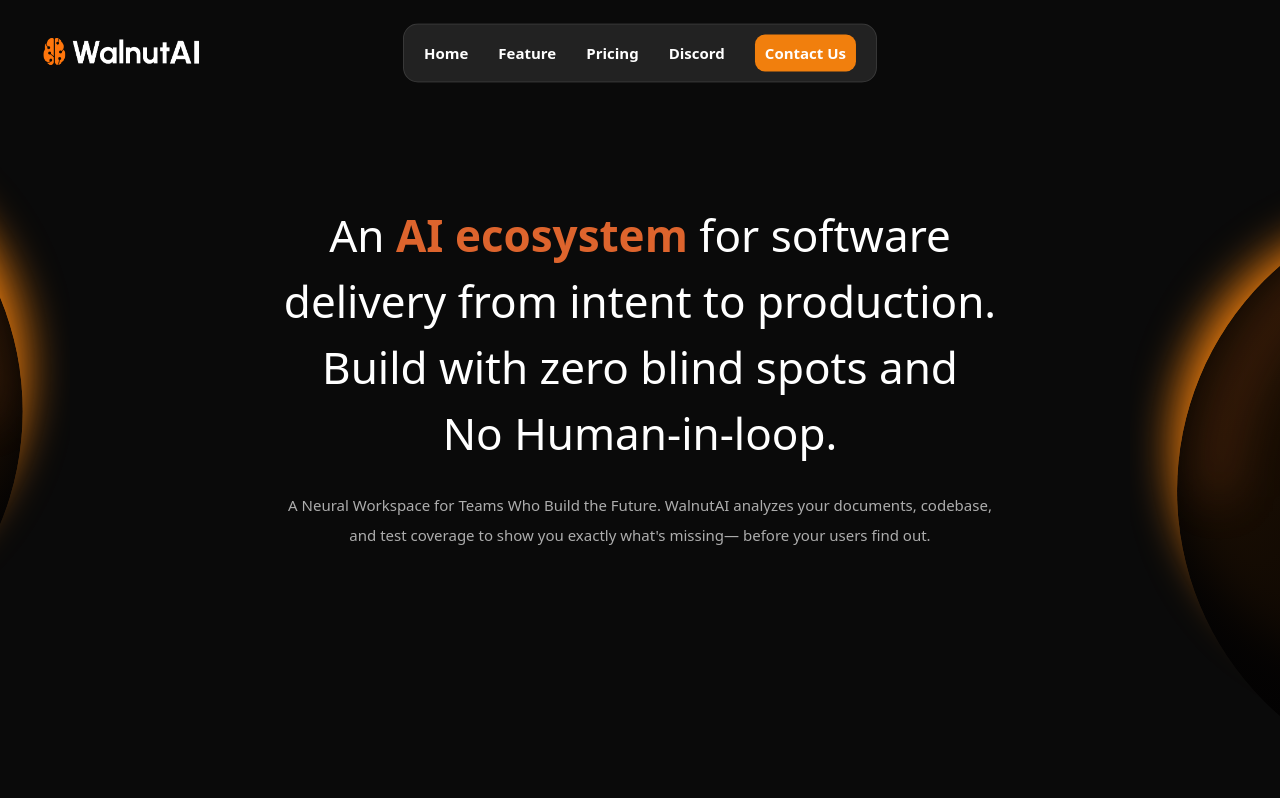
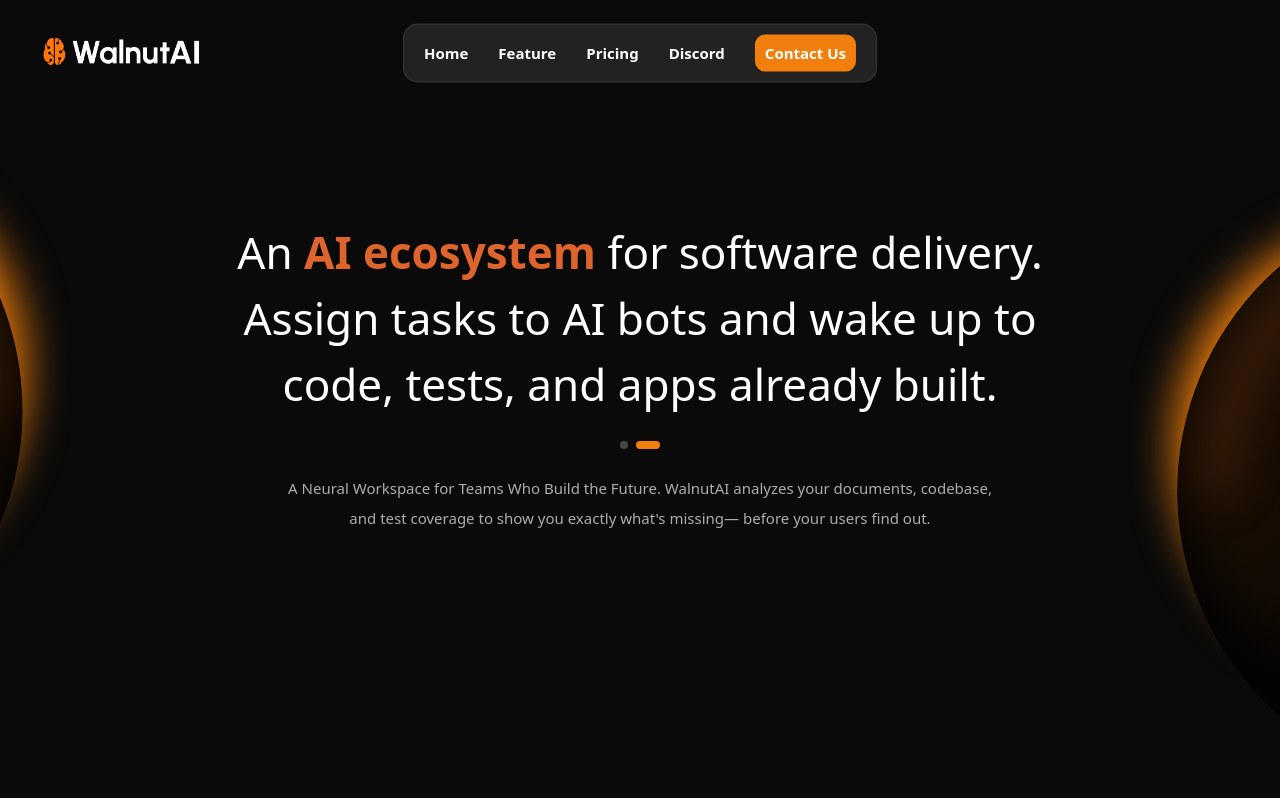
Before and after one commit to Ganesh-Ramakrishnan/walnut-webiste, a Next.js app: page / in a window 1280 px wide. Shown: the top 798 px of the page. Built offline with nearby package versions, Linux system fonts and the light colour scheme.

Commit message:
home page changes

```diff
--- a/src/app/globals.css
+++ b/src/app/globals.css
@@ -90,6 +90,13 @@
   font-weight: 600;
 }
 
+.hero-carousel {
+  display: flex;
+  flex-direction: column;
+  align-items: center;
+  margin-bottom: 24px;
+}
+
 .hero-subtitle {
   font-family: "Plus Jakarta Sans", var(--font-sans), sans-serif;
   font-size: clamp(13px, 1.2vw, 15px);
@@ -101,6 +108,29 @@
   width: 100%;
   margin: 0 auto 48px;
   padding: 0 16px;
+}
+
+.hero-carousel-dots {
+  display: flex;
+  gap: 8px;
+  justify-content: center;
+}
+
+.hero-carousel-dot {
+  width: 8px;
+  height: 8px;
+  border-radius: 50%;
+  border: none;
+  background: rgba(255, 255, 255, 0.25);
+  cursor: pointer;
+  padding: 0;
+  transition: all 0.3s ease;
+}
+
+.hero-carousel-dot.active {
+  background: #F17F0D;
+  width: 24px;
+  border-radius: 4px;
 }
 
 .hero-cta-wrapper {
--- a/src/components/FeaturesSection.tsx
+++ b/src/components/FeaturesSection.tsx
@@ -5,8 +5,7 @@ import AnimateOnScroll from "./AnimateOnScroll";
 const card: React.CSSProperties = {};
 
 const imgWrap: React.CSSProperties = {
-  width: "80%",
-  margin: "0 auto",
+  width: "100%",
   borderRadius: 14,
   overflow: "hidden",
 };
--- a/src/components/Hero.tsx
+++ b/src/components/Hero.tsx
@@ -1,17 +1,60 @@
 "use client";
 
-import { useEffect, useRef } from "react";
 import gsap from "gsap";
+import { useCallback, useEffect, useRef, useState } from "react";
+
+const carouselTitles = [
+  <>An <span className="text-orange">AI ecosystem</span> for software delivery from intent to production.</>,
+  <>An <span className="text-orange">AI ecosystem</span> for software delivery. Assign tasks to AI bots and wake up to code, tests, and apps already built.</>,
+];
+
 export default function Hero() {
   const titleRef = useRef<HTMLHeadingElement>(null);
   const subtitleRef = useRef<HTMLParagraphElement>(null);
+  const [currentIndex, setCurrentIndex] = useState(0);
+  const intervalRef = useRef<ReturnType<typeof setInterval> | null>(null);
 
+  // Initial entrance animation
   useEffect(() => {
     const tl = gsap.timeline({ defaults: { ease: "power3.out" } });
-
     tl.from(titleRef.current, { y: 40, opacity: 0, duration: 1 })
       .from(subtitleRef.current, { y: 30, opacity: 0, duration: 0.8 }, "-=0.5");
   }, []);
+
+  // Carousel auto-rotation
+  const goToSlide = useCallback((index: number) => {
+    if (!titleRef.current) return;
+    gsap.to(titleRef.current, {
+      opacity: 0,
+      y: -10,
+      duration: 0.4,
+      ease: "power2.in",
+      onComplete: () => {
+        setCurrentIndex(index);
+        gsap.fromTo(
+          titleRef.current,
+          { opacity: 0, y: 10 },
+          { opacity: 1, y: 0, duration: 0.4, ease: "power2.out" }
+        );
+      },
+    });
+  }, []);
+
+  useEffect(() => {
+    intervalRef.current = setInterval(() => {
+      const next = (currentIndex + 1) % carouselTitles.length;
+      goToSlide(next);
+    }, 4000);
+    return () => {
+      if (intervalRef.current) clearInterval(intervalRef.current);
+    };
+  }, [currentIndex, goToSlide]);
+
+  const handleDotClick = (index: number) => {
+    if (index === currentIndex) return;
+    if (intervalRef.current) clearInterval(intervalRef.current);
+    goToSlide(index);
+  };
 
   return (
     <section id="home" className="relative h-screen overflow-hidden flex items-center justify-center">
@@ -21,19 +64,24 @@ export default function Hero() {
       <img src="/assets/eclipse-right.svg" alt="" className="hero-eclipse hero-eclipse-right" />
 
       <div className="relative max-w-7xl mx-auto px-4 sm:px-6 text-center w-full">
-        {/* Main heading */}
-        <h1
-          ref={titleRef}
-          className="hero-title"
-        >
-          An <span className="text-orange">AI ecosystem</span> for software
-          <br className="hidden lg:block" />
-          delivery from intent to production.
-          <br className="hidden lg:block" />
-          Build with zero blind spots and
-          <br className="hidden lg:block" />
-          No Human-in-loop.
-        </h1>
+        {/* Carousel title */}
+        <div className="hero-carousel">
+          <h1 ref={titleRef} className="hero-title">
+            {carouselTitles[currentIndex]}
+          </h1>
+
+          {/* Dots */}
+          <div className="hero-carousel-dots">
+            {carouselTitles.map((_, i) => (
+              <button
+                key={i}
+                onClick={() => handleDotClick(i)}
+                className={`hero-carousel-dot ${i === currentIndex ? "active" : ""}`}
+                aria-label={`Slide ${i + 1}`}
+              />
+            ))}
+          </div>
+        </div>
 
         <p ref={subtitleRef} className="hero-subtitle">
           A Neural Workspace for Teams Who Build the Future. WalnutAI analyzes your
```
